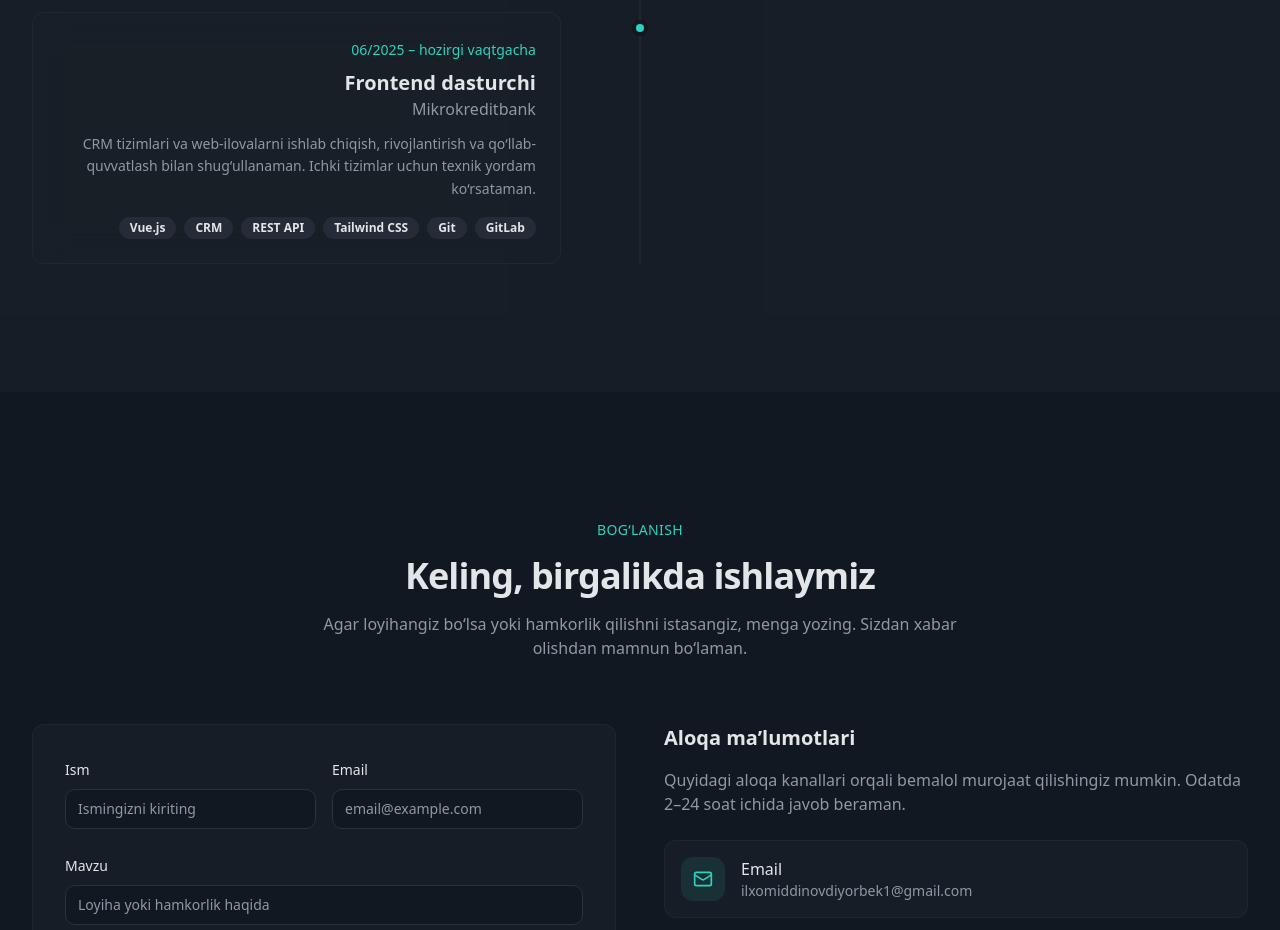
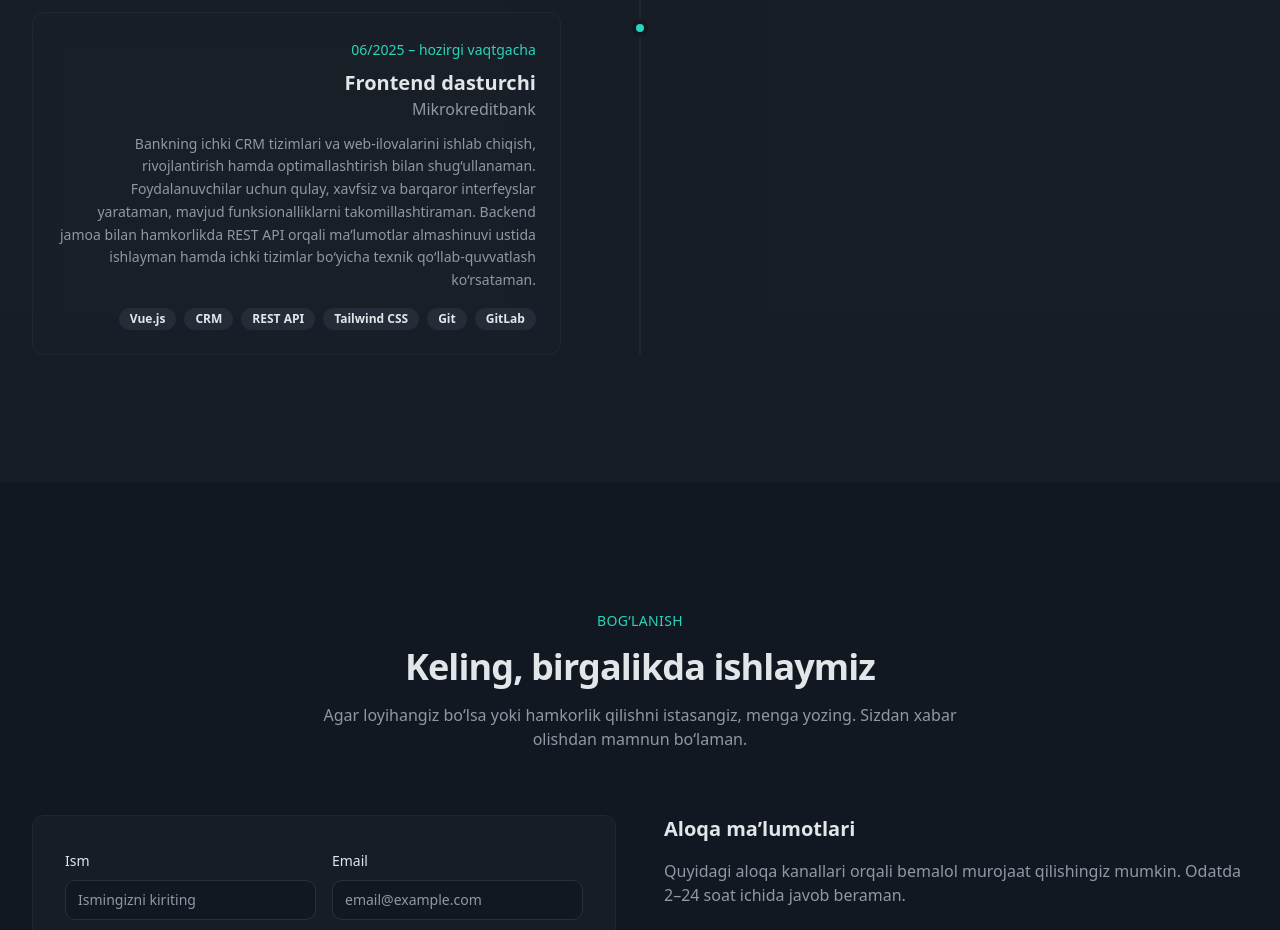
Before and after one commit to diyorbek-baxtiyorovich/frontMe, a Next.js app: page / in a window 1280 px wide. Shown: the part 5020-5950 px from the top of the page. Built offline with nearby package versions, Linux system fonts and the light colour scheme.

Commit message:
chenge info me

```diff
--- a/components/sections/experience.tsx
+++ b/components/sections/experience.tsx
@@ -50,7 +50,7 @@ const experiences = [
   company: "Mikrokreditbank",
   period: "06/2025 – hozirgi vaqtgacha",
   description:
-      "CRM tizimlari va web-ilovalarni ishlab chiqish, rivojlantirish va qo‘llab-quvvatlash bilan shug‘ullanaman. Ichki tizimlar uchun texnik yordam ko‘rsataman.",
+    "Bankning ichki CRM tizimlari va web-ilovalarini ishlab chiqish, rivojlantirish hamda optimallashtirish bilan shug‘ullanaman. Foydalanuvchilar uchun qulay, xavfsiz va barqaror interfeyslar yarataman, mavjud funksionalliklarni takomillashtiraman. Backend jamoa bilan hamkorlikda REST API orqali ma’lumotlar almashinuvi ustida ishlayman hamda ichki tizimlar bo‘yicha texnik qo‘llab-quvvatlash ko‘rsataman.",
   technologies: [
     "Vue.js",
     "CRM",
```
Lines whose indentation alone changed are shown as unchanged.
